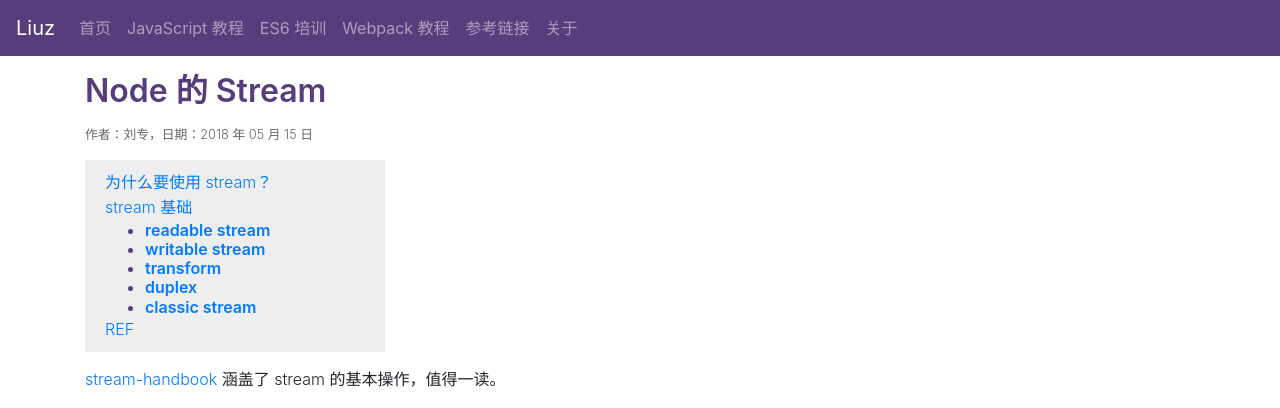
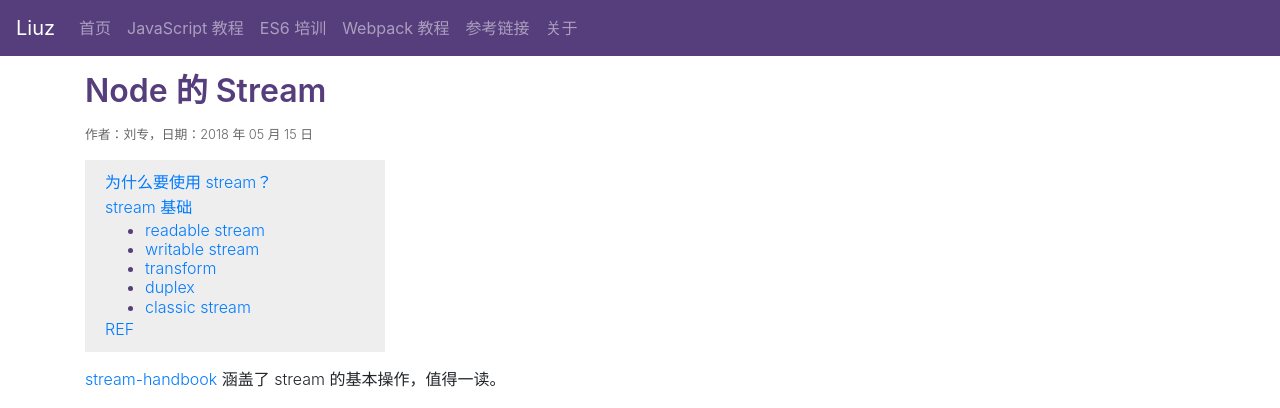
Before and after one commit to liuzhuan/liuzhuan.github.io, a Jekyll site: the page built from _posts/2018-05-15-node-stream.md, in a window 1280 px wide. Shown: the top 408 px of the page. Built offline with Jekyll 4.4.1, drawn with Linux system fonts in a browser that asks for light colours; nearby versions of some CDN libraries; comment, search, counter and statistics services are not loaded.

Commit message:
fix docs

````diff
--- a/_posts/2018-05-15-node-stream.md
+++ b/_posts/2018-05-15-node-stream.md
@@ -97,7 +97,7 @@ b.pipe(c)
 c.pipe(d)
 ```
 
-### **readable stream**
+### readable stream
 
 readable stream 产生的数据可以当作 writable, transform 或 duplex stream 的输入数据：
 
@@ -252,7 +252,7 @@ Buffer [ 102, 10, 103 ]
 Buffer [ 104, 105, 10 ]
 ```
 
-### **writable stream**
+### writable stream
 
 ```js
 src.pipe(writableStream)
@@ -315,13 +315,13 @@ $ node writing1.js
 
 如果需要知道缓冲区何时清空，可以监听 `drain` 事件。
 
-### **transform**
+### transform
 
 Transform stream 是一种 duplex 流（可读可写）。区别在于，transform stream 的输出由输入决定。
 
 transform stream 有时也被称作“through stream”。
 
-### **duplex**
+### duplex
 
 duplex stream 是一种可读可写流，可以进行双向通信，就像电话一样发送和接收数据。rpc 通信就是一种 duplex stream。其格式如下所示：
 
@@ -329,7 +329,7 @@ duplex stream 是一种可读可写流，可以进行双向通信，就像电话
 a.pipe(b).pipe(a)
 ```
 
-### **classic stream**
+### classic stream
 
 classic stream 是出现在 node 0.4 版本的旧版 API。
 
````
Also changed, not shown: _posts/2018-04-30-hello-gulp.md (+1 -1 lines).
